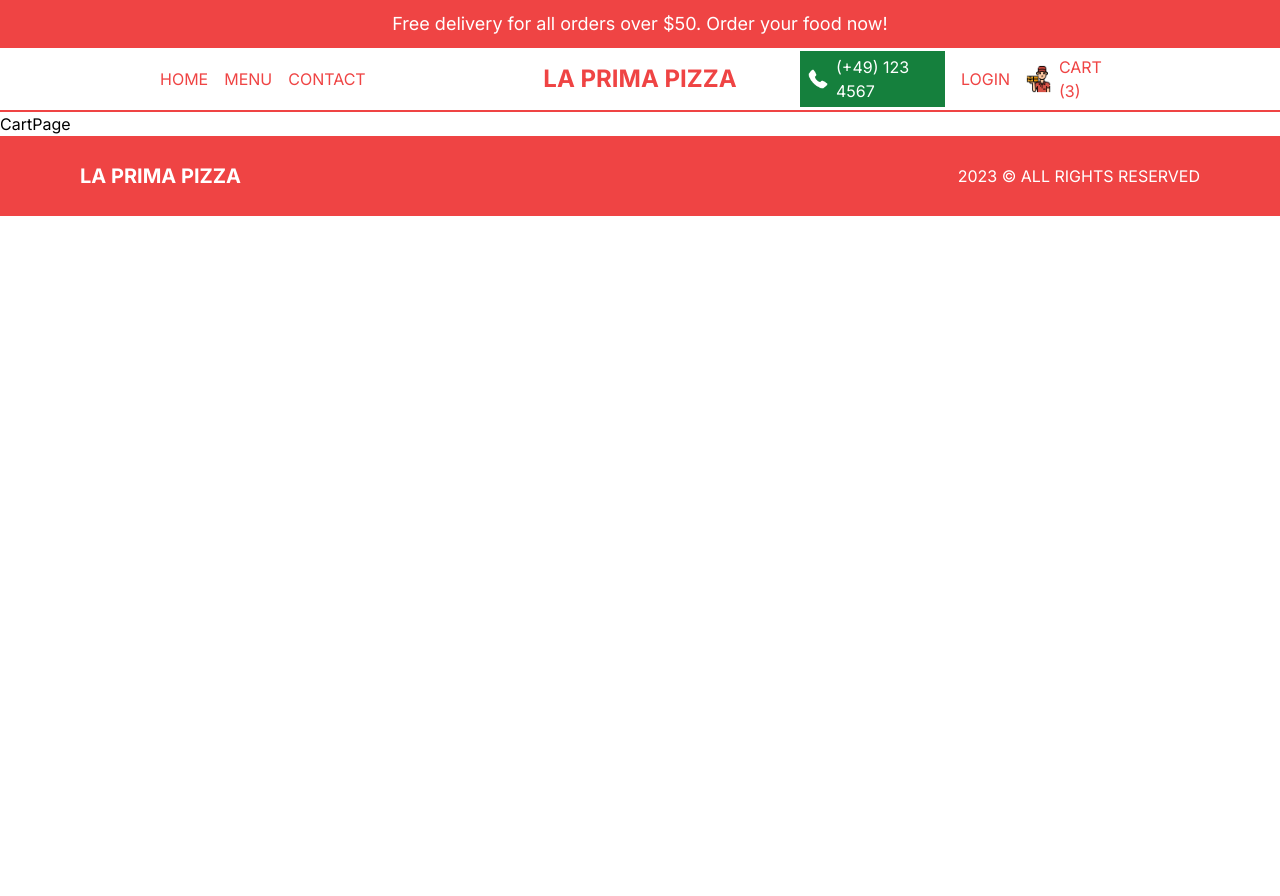
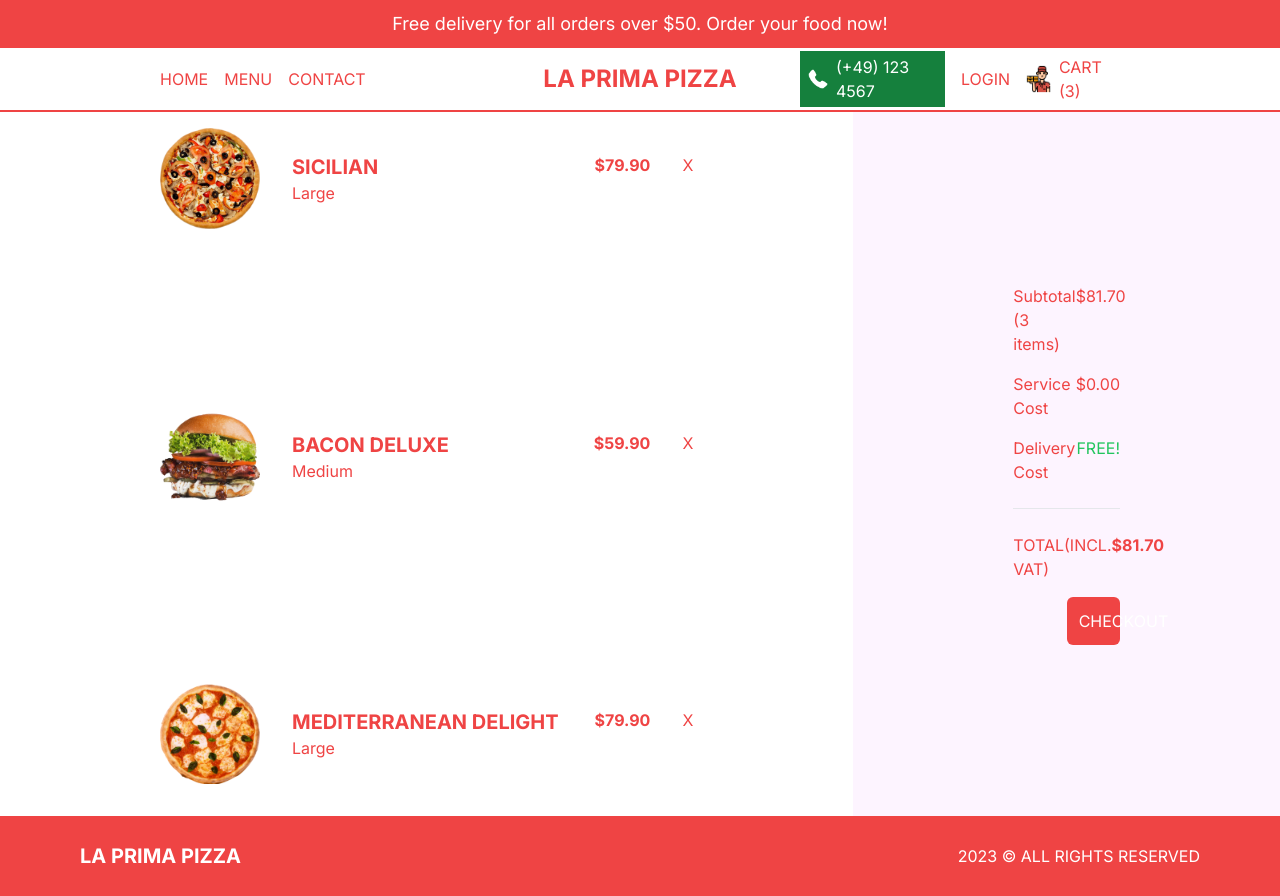
Before and after one commit to Pilag6/001-restaurant, a Next.js app: page /cart in a window 1280 px wide. Before the commit the page ends 800 px from the top, so only its background shows below. Built offline with nearby package versions, Linux system fonts and the light colour scheme.

Commit message:
Add Cart Page

```diff
--- a/src/app/cart/page.tsx
+++ b/src/app/cart/page.tsx
@@ -1,9 +1,106 @@
-import React from 'react'
+import Image from "next/image";
+import React from "react";
 
 const CartPage = () => {
-  return (
-    <div>CartPage</div>
-  )
-}
+    return (
+        <div className="h-[calc(100vh-3rem)] md:h-[calc(100vh-6rem)] flex flex-col text-red-500 lg:flex-row">
+            {/* PRODUCTS CONTAINER */}
+            <div className="h-1/2 p-4 flex flex-col justify-between overflow-y-scroll lg:h-full lg:w-2/3 2xl:w-1/2 lg:px-20 xl:px-40">
+                {/* SINGLE ITEM 1*/}
+                <div className="flex items-center justify-between mb-4 gap-8">
+                    <Image
+                        src="/temporary/p1.png"
+                        alt=""
+                        width={100}
+                        height={100}
+                    />
 
-export default CartPage
+                    <div className="flex gap-8 justify-between items-start w-full">
+                        <div className="flex flex-col items-start justify-center">
+                            <h1 className="uppercase text-xl font-bold">
+                                sicilian
+                            </h1>
+                            <span>Large</span>
+                        </div>
+                        <div className="flex gap-8">
+                            <h2 className="font-bold">$79.90</h2>
+                            <span className="cursor-pointer">X</span>
+                        </div>
+                    </div>
+                </div>
+
+                {/* SINGLE ITEM 2*/}
+                <div className="flex items-center justify-between mb-4 gap-8">
+                    <Image
+                        src="/temporary/p2.png"
+                        alt=""
+                        width={100}
+                        height={100}
+                    />
+
+                    <div className="flex gap-8 justify-between items-start w-full">
+                        <div className="flex flex-col items-start justify-center">
+                            <h1 className="uppercase text-xl font-bold">
+                                bacon deluxe
+                            </h1>
+                            <span>Medium</span>
+                        </div>
+                        <div className="flex gap-8">
+                            <h2 className="font-bold">$59.90</h2>
+                            <span className="cursor-pointer">X</span>
+                        </div>
+                    </div>
+                </div>
+
+                {/* SINGLE ITEM 3*/}
+                <div className="flex items-center justify-between mb-4 gap-8">
+                    <Image
+                        src="/temporary/p6.png"
+                        alt=""
+                        width={100}
+                        height={100}
+                    />
+
+                    <div className="flex gap-8 justify-between items-start w-full">
+                        <div className="flex flex-col items-start justify-center">
+                            <h1 className="uppercase text-xl font-bold">
+                                mediterranean delight
+                            </h1>
+                            <span>Large</span>
+                        </div>
+                        <div className="flex gap-8">
+                            <h2 className="font-bold">$79.90</h2>
+                            <span className="cursor-pointer">X</span>
+                        </div>
+                    </div>
+                </div>
+            </div>
+
+            {/* PAYMENT CONTAINER */}
+            <div className="h-1/2 p-4 bg-fuchsia-50 flex flex-col gap-4 justify-center lg:h-full lg:w-1/3 2xl:w-1/2 lg:px-20 xl:px-40 2xl:text-xl 2xl:gap-6">
+                <div className="flex justify-between">
+                    <span className="">Subtotal (3 items)</span>
+                    <span className="">$81.70</span>
+                </div>
+                <div className="flex justify-between">
+                    <span className="">Service Cost</span>
+                    <span className="">$0.00</span>
+                </div>
+                <div className="flex justify-between">
+                    <span className="">Delivery Cost</span>
+                    <span className="text-green-500">FREE!</span>
+                </div>
+                <hr className="my-2" />
+                <div className="flex justify-between">
+                    <span className="">TOTAL(INCL. VAT)</span>
+                    <span className="font-bold">$81.70</span>
+                </div>
+                <button className="bg-red-500 text-white p-3 rounded-md w-1/2 self-end">
+                    CHECKOUT
+                </button>
+            </div>
+        </div>
+    );
+};
+
+export default CartPage;
--- a/src/components/Navbar.tsx
+++ b/src/components/Navbar.tsx
@@ -34,7 +34,7 @@ const Navbar = () => {
 
             {/* LINKS RIGTH OF THE LOGO */}
             <div className="hidden sm:flex items-center gap-4 flex-1 justify-end ">
-                <div className="md:absolute top-2 right-2 xl:static flex items-center gap-2 cursor-pointer bg-green-700 py-1 px-2 text-white">
+                <div className="sm:absolute top-2 right-2 xl:static flex items-center gap-2 cursor-pointer bg-green-700 py-1 px-2 text-white">
                     <Image src="/phone.png" alt="" width={20} height={20} />
                     <span>(+49) 123 4567</span>
                 </div>
```
